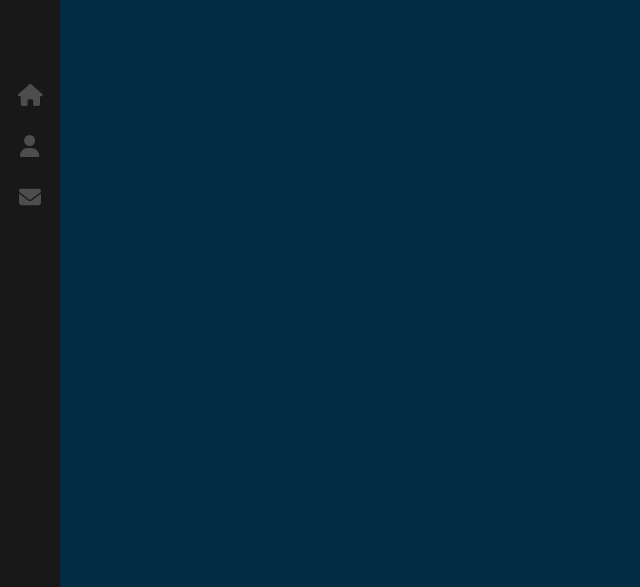
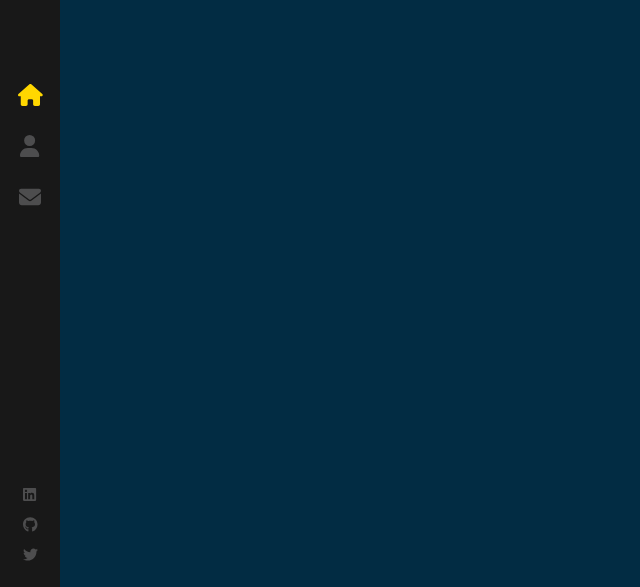
Before and after one commit to gmusebe/gmusebe.github.io, a React (Create React App) app: page / in a window 1280 px wide. Shown: the part 210-797 px from the top of the page, without its empty margins (0-640 px from the left). Built offline with nearby package versions, Linux system fonts and the light colour scheme.

Commit message:
side-navigation

```diff
--- a/src/components/Sidebar/index.js
+++ b/src/components/Sidebar/index.js
@@ -4,6 +4,7 @@
 import LogoSubtitle from '../../assets/images/logo_sub.png'
 import { FontAwesomeIcon } from '@fortawesome/react-fontawesome'
 import { faEnvelope, faHome, faUser } from '@fortawesome/free-solid-svg-icons'
+import { faGithub, faLinkedin, faTwitter } from '@fortawesome/free-brands-svg-icons'
 
 const Sidebar = () => (
   <div className='nav-bar'>
@@ -22,6 +23,23 @@
         <FontAwesomeIcon icon={faEnvelope} color="#4d4d4e" />
       </NavLink>
     </nav>
+    <ul>
+      <li>
+        <a target="_blank" rel='noreferrer' href='https://www.linkedin.com/in/musebe-ivan/'>
+          <FontAwesomeIcon icon={faLinkedin} color="#4d4d4e" />
+        </a>
+      </li>
+      <li>
+        <a target="_blank" rel='noreferrer' href='https://github.com/Gmusebe'>
+          <FontAwesomeIcon icon={faGithub} color="#4d4d4e" />
+        </a>
+      </li>
+      <li>
+        <a target="_blank" rel='noreferrer' href='https://twitter.com/ivan_musebe'>
+          <FontAwesomeIcon icon={faTwitter} color="#4d4d4e" />
+        </a>
+      </li>
+    </ul>
   </div>
 )
 
--- a/src/components/Sidebar/index.scss
+++ b/src/components/Sidebar/index.scss
@@ -87,5 +87,34 @@
         content: 'CONTACT';
       }
     }
+
+    a.active {
+      svg {
+        color: #ffd700
+      }
+    }
+  }
+  ul {
+    position: absolute;
+    bottom: 20px;
+    width: 100%;
+    display: block;
+    padding: 0;
+    list-style: none;
+    text-align: center;
+    margin: 0;
+
+    li {
+      a {
+        padding: 7px 0;
+        display: block;
+        font-size: 15px;
+        line-height: 16px;
+
+        &:hover svg {
+          color: #ffd700;
+        }
+      }
+    }
   }
 }
--- a/src/index.css
+++ b/src/index.css
@@ -5,7 +5,7 @@
 
 body {
   margin: 0;
-  font-family: 300 11px/1.4 'Helvetica Neue', 'sans-serif';
+  font: 300 11px/1.4 'Helvetica Neue', 'sans-serif';
   color: #444;
   background: #022c43;
   overflow: hidden;
```
